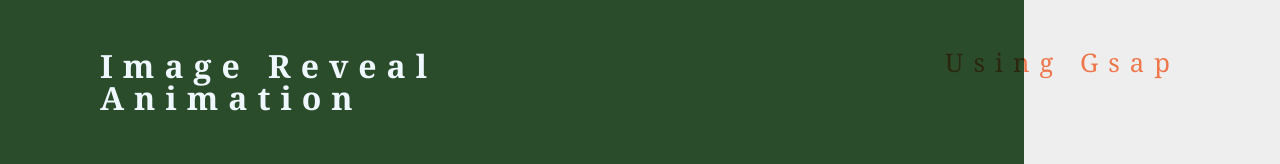
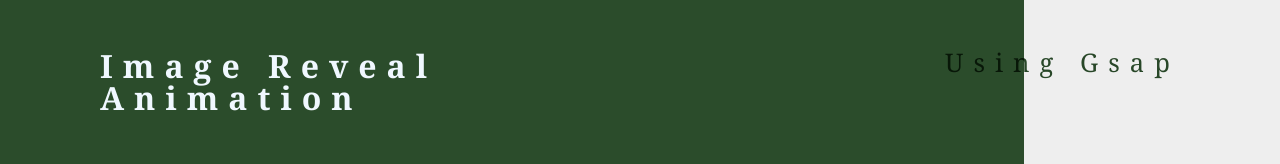
Before and after one commit to RayTeez/Image-Reaval-Animation, a plain HTML site: page index.html in a window 1280 px wide. Shown: the top 164 px of the page. Drawn offline with nearby package versions, Linux system fonts and the light colour scheme.

```diff
--- a/style.css
+++ b/style.css
@@ -31,7 +31,7 @@
 }
 
 nav p{
-    color:coral;
+    color:var(--background);
     font-family:Skia, Georgia, Times, 'Times New Roman', serif;
     font-size:1.6em;
     font-weight: 400;
```
